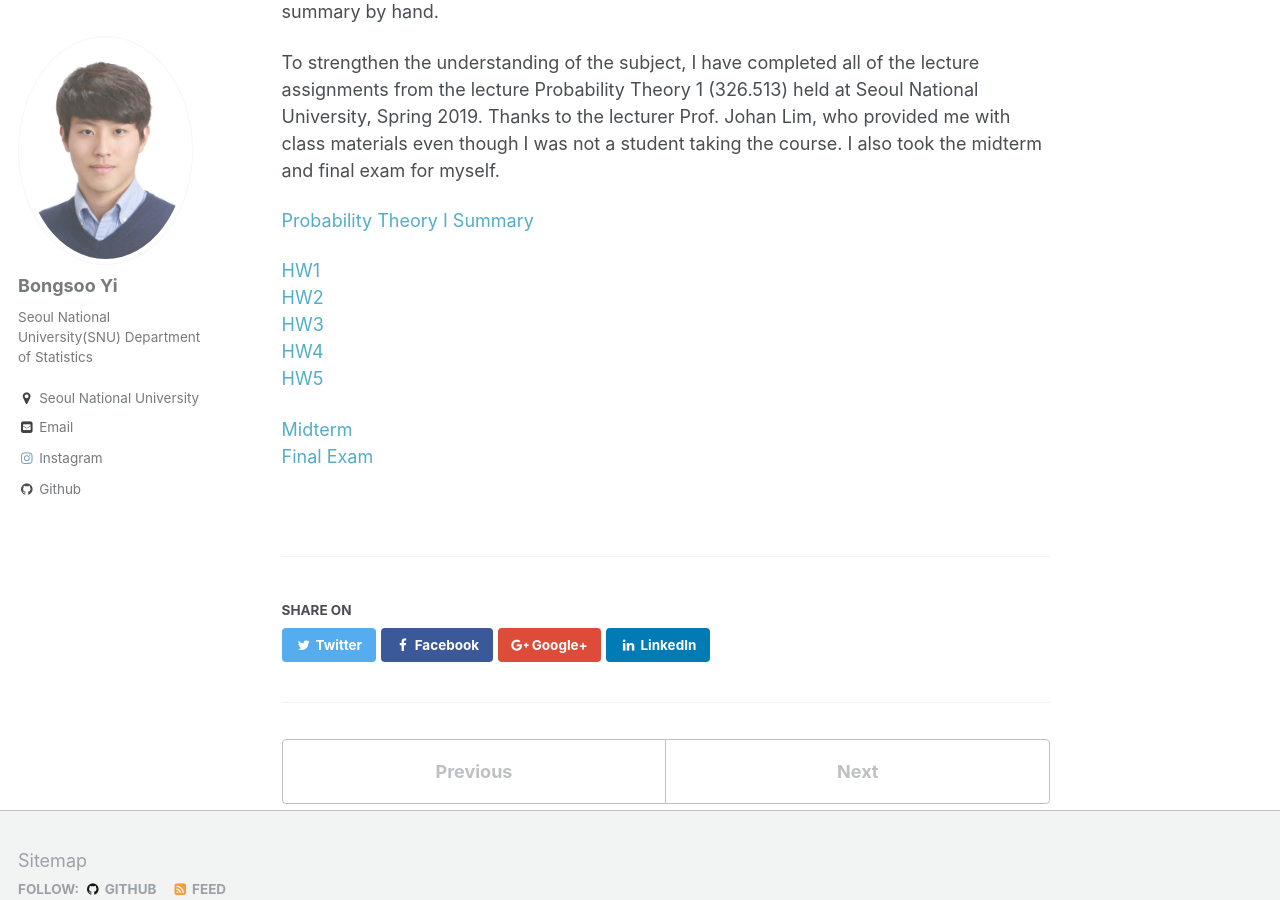
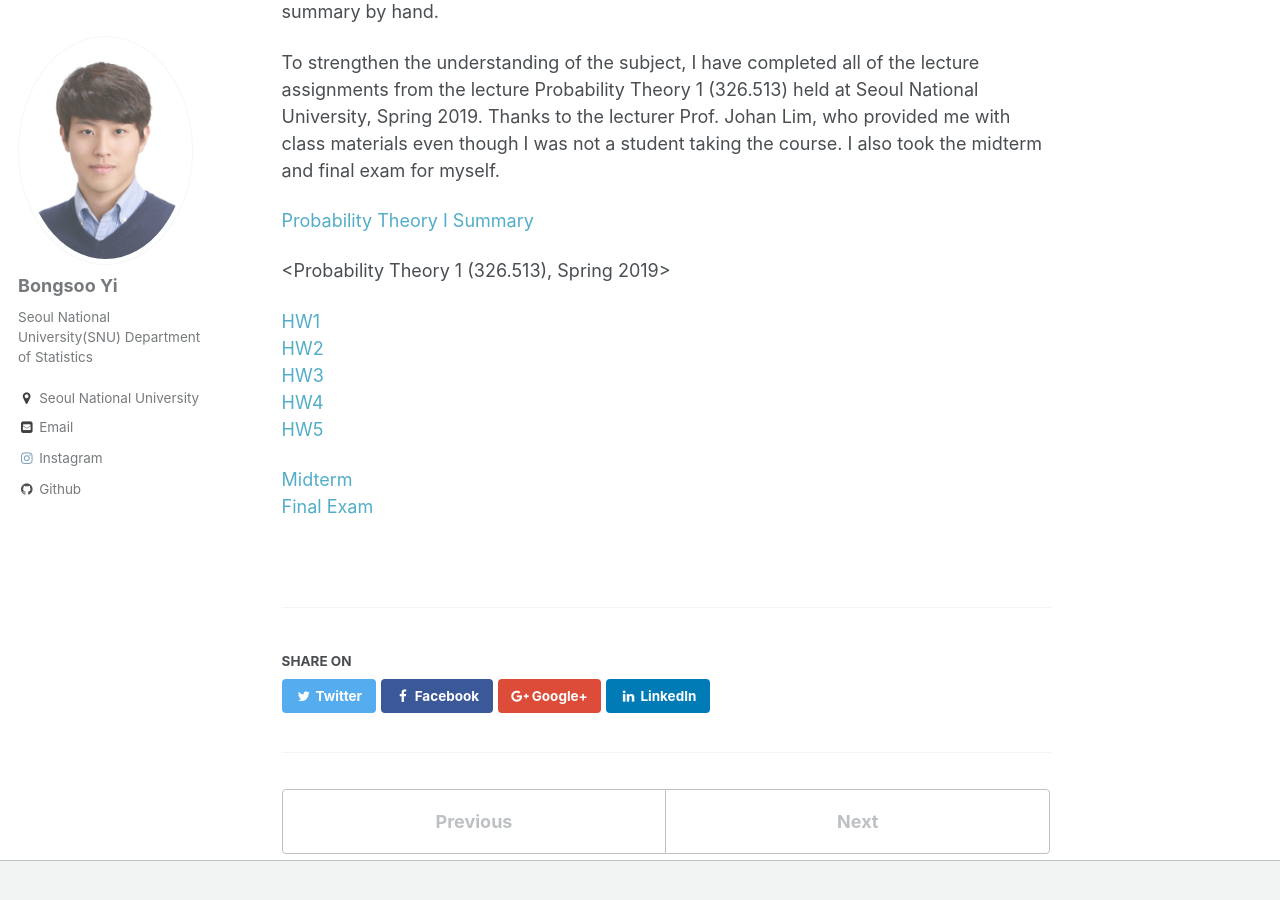
Before and after one commit to austinyi/austinyi.github.io, a Jekyll site: the page built from _publications/2019-06-20-probability1.md, in a window 1280 px wide and 900 px high, scrolled down 569 px. Built offline with Jekyll 4.4.1, drawn with Linux system fonts in a browser that asks for light colours.

Commit message:
Update 2019-06-20-probability1.md

```diff
--- a/_publications/2019-06-20-probability1.md
+++ b/_publications/2019-06-20-probability1.md
@@ -21,6 +21,8 @@ To strengthen the understanding of the subject, I have completed all of the lect
 
 [Probability Theory Ⅰ Summary](http://austinyi.github.io/files/paper2.pdf)
 
+<Probability Theory 1 (326.513), Spring 2019>
+
 [HW1](http://austinyi.github.io/files/HW1.pdf)
 [HW2](http://austinyi.github.io/files/HW2.pdf)
 [HW3](http://austinyi.github.io/files/HW3.pdf)
```
